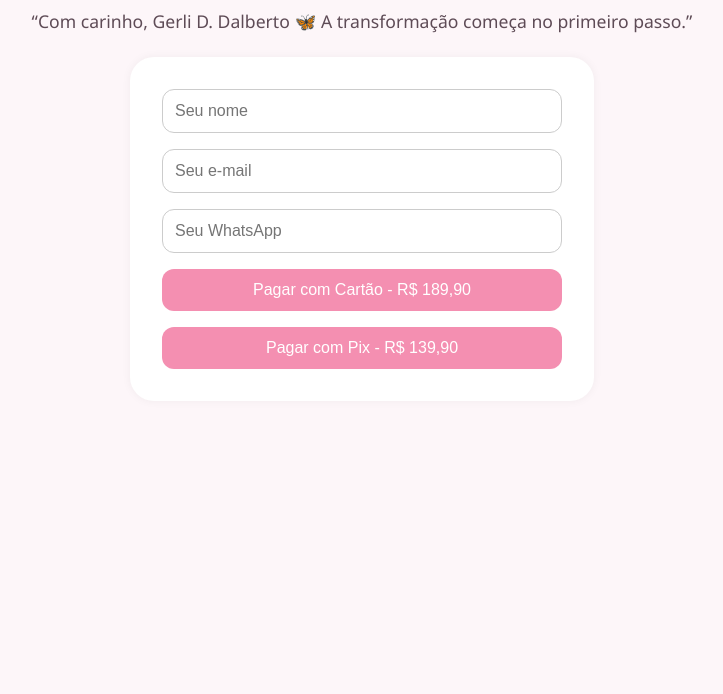
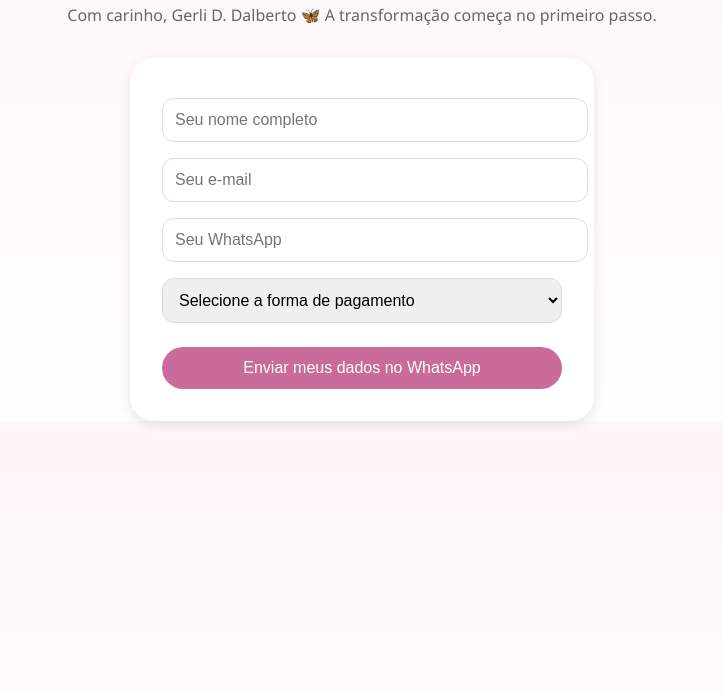
Before and after one commit to danillo212/conto-terapia-, a plain HTML site: page index.html in a window 1280 px wide. Shown: the part 106-800 px from the top of the page, without its empty margins (278-1001 px from the left). Drawn offline with Linux system fonts and the light colour scheme.

Commit message:
Update index.html

```diff
--- a/index.html
+++ b/index.html
@@ -2,149 +2,169 @@
 <html lang="pt-BR">
 <head>
   <meta charset="UTF-8" />
-  <meta name="viewport" content="width=device-width, initial-scale=1.0"/>
-  <title>Checkout Contoterapia</title>
+  <meta name="viewport" content="width=device-width, initial-scale=1.0" />
+  <title>Checkout Terapêutico - Contoterapia</title>
   <style>
     body {
       font-family: 'Segoe UI', sans-serif;
-      background: #fdf6f9;
-      color: #5e4b56;
+      background: linear-gradient(to bottom, #fff6f9, #fefefe);
+      color: #444;
+      margin: 0;
+      padding: 0;
+      text-align: center;
+    }
+
+    header {
+      padding: 2rem 1rem 1rem;
+      animation: fadeInDown 1s ease-out;
+    }
+
+    header h1 {
+      font-size: 1.8rem;
+      color: #c96c9c;
+    }
+
+    header p {
+      font-size: 1rem;
+      color: #666;
+      margin-top: 0.5rem;
+    }
+
+    form {
+      max-width: 400px;
+      margin: 0 auto;
+      background: #fff;
+      padding: 2rem;
+      border-radius: 1.5rem;
+      box-shadow: 0 4px 12px rgba(0, 0, 0, 0.1);
+      animation: fadeIn 1.2s ease-in-out;
+    }
+
+    input, select {
+      width: 100%;
+      padding: 0.75rem;
+      margin: 0.5rem 0;
+      border: 1px solid #ddd;
+      border-radius: 0.75rem;
+      font-size: 1rem;
+    }
+
+    button {
+      padding: 0.75rem;
+      width: 100%;
+      margin-top: 1rem;
+      border: none;
+      border-radius: 2rem;
+      background-color: #c96c9c;
+      color: white;
+      font-size: 1rem;
+      cursor: pointer;
+      transition: background 0.3s ease;
+    }
+
+    button:hover {
+      background-color: #a74f7f;
+    }
+
+    .pix-box {
+      display: none;
+      flex-direction: column;
+      align-items: center;
+      margin-top: 1.5rem;
+      animation: fadeIn 0.6s ease-in;
+    }
+
+    .pix-card {
+      background: #fff0f5;
+      padding: 1.5rem;
+      border-radius: 1.5rem;
+      box-shadow: 0 0 10px rgba(255,192,203,0.2);
       display: flex;
       flex-direction: column;
       align-items: center;
-      padding: 2rem;
-      animation: fadeIn 1.2s ease-in;
+      gap: 0.75rem;
+      text-align: center;
+      max-width: 350px;
+      width: 100%;
     }
-    h1, h2 {
-      text-align: center;
+
+    .qr {
+      width: 180px;
+      height: 180px;
     }
-    h1 {
-      font-size: 1.6rem;
-      margin-bottom: 0.5rem;
-    }
-    h2 {
-      font-weight: normal;
-      font-size: 1.1rem;
-      margin-bottom: 1.5rem;
-    }
-    form {
-      display: flex;
-      flex-direction: column;
-      gap: 1rem;
-      width: 100%;
-      max-width: 400px;
-      background: white;
-      padding: 2rem;
-      border-radius: 1.5rem;
-      box-shadow: 0 0 10px rgba(0,0,0,0.05);
-    }
-    input, button, select {
-      padding: 0.75rem;
-      border-radius: 0.75rem;
-      border: 1px solid #ccc;
-      font-size: 1rem;
-    }
-    button {
-      background-color: #f48fb1;
-      color: white;
-      border: none;
-      cursor: pointer;
-      transition: 0.3s;
-    }
-    button:hover {
-      background-color: #ec407a;
-    }
-    #pix-section {
-      display: none;
-      flex-direction: column;
-      align-items: center;
-      gap: 1rem;
-      margin-top: 1rem;
-    }
-    .qr {
-      width: 200px;
-      height: 200px;
-      border: 1px solid #ddd;
-      border-radius: 1rem;
-    }
+
     @keyframes fadeIn {
       from { opacity: 0; transform: translateY(10px); }
+      to { opacity: 1; transform: translateY(0); }
+    }
+
+    @keyframes fadeInDown {
+      from { opacity: 0; transform: translateY(-20px); }
       to { opacity: 1; transform: translateY(0); }
     }
   </style>
 </head>
 <body>
-  <h1>Bem-vinda ao seu momento de cura</h1>
-  <h2>“Com carinho, Gerli D. Dalberto 🦋 A transformação começa no primeiro passo.”</h2>
 
-  <form id="checkout-form">
-    <input type="text" id="name" placeholder="Seu nome" required />
+  <header>
+    <h1>✨ Bem-vinda ao seu momento de cura ✨</h1>
+    <p>Com carinho, Gerli D. Dalberto 🦋 A transformação começa no primeiro passo.</p>
+  </header>
+
+  <form onsubmit="enviarWhatsApp(event)">
+    <input type="text" id="nome" placeholder="Seu nome completo" required />
     <input type="email" id="email" placeholder="Seu e-mail" required />
-    <input type="tel" id="phone" placeholder="Seu WhatsApp" required />
+    <input type="tel" id="telefone" placeholder="Seu WhatsApp" required />
+    <select id="pagamento" onchange="mostrarFormaPagamento()" required>
+      <option value="">Selecione a forma de pagamento</option>
+      <option value="cartao">Cartão de Crédito (R$189,90)</option>
+      <option value="pix">Pix (R$139,90)</option>
+    </select>
 
-    <button type="button" onclick="pagarCartao()">Pagar com Cartão - R$ 189,90</button>
-    <button type="button" onclick="mostrarPix()">Pagar com Pix - R$ 139,90</button>
+    <div id="pix-section" class="pix-box">
+      <h3>✨ Pagamento via Pix ✨</h3>
+      <div class="pix-card">
+        <p>Escaneie o QR Code abaixo:</p>
+        <img id="qr-code" class="qr" src="https://i.ibb.co/W56vncg/pix-gerli.png" alt="QR Code Pix Gerli" />
+        <p>Ou copie a chave Pix:</p>
+        <input type="text" id="pix-code" value="46988252892" readonly onclick="this.select()" />
+        <small>(Clique para copiar)</small>
+      </div>
+    </div>
 
-    <div id="pix-section">
-      <p>Escaneie o QR Code abaixo ou copie a chave Pix:</p>
-      <img id="qr-code" class="qr" src="https://i.ibb.co/W56vncg/pix-gerli.png" alt="QR Code Pix Gerli" />
-      <input type="text" id="pix-code" value="46988252892" readonly />
+    <div id="botao-cartao" style="display:none;">
+      <button type="button" onclick="pagarCartao()">Pagar com Cartão</button>
     </div>
+
+    <button type="submit">Enviar meus dados no WhatsApp</button>
   </form>
 
   <script>
-    const ACCESS_TOKEN = 'APP_USR-2860911244778014-040510-a592d9a7cbef34f72ccf3b8949dec7ca-2367760246';
-
-    function enviarParaWhatsApp(nome, email, telefone, tipo) {
-      const mensagem = `Nova inscrição no Checkout Terapêutico:%0A🧘 Nome: ${nome}%0A📧 Email: ${email}%0A📱 WhatsApp: ${telefone}%0A💳 Método: ${tipo}`;
-      window.open(`https://wa.me/5546988252892?text=${mensagem}`, '_blank');
+    function mostrarFormaPagamento() {
+      const pagamento = document.getElementById('pagamento').value;
+      document.getElementById('pix-section').style.display = pagamento === 'pix' ? 'flex' : 'none';
+      document.getElementById('botao-cartao').style.display = pagamento === 'cartao' ? 'block' : 'none';
     }
 
-    async function pagarCartao() {
-      const nome = document.getElementById('name').value;
-      const email = document.getElementById('email').value;
-      const telefone = document.getElementById('phone').value;
+    function enviarWhatsApp(e) {
+      e.preventDefault();
+      const nome = document.getElementById("nome").value;
+      const email = document.getElementById("email").value;
+      const telefone = document.getElementById("telefone").value;
+      const pagamento = document.getElementById("pagamento").value;
 
-      enviarParaWhatsApp(nome, email, telefone, "Cartão de Crédito");
+      const mensagem = `Olá Gerli! 💖\n\nQuero fazer a contoterapia!\n\nNome: ${nome}\nE-mail: ${email}\nWhatsApp: ${telefone}\nForma de pagamento: ${pagamento.toUpperCase()}`;
+      const url = `https://wa.me/5546988252892?text=${encodeURIComponent(mensagem)}`;
 
-      const preference = await fetch('https://api.mercadopago.com/checkout/preferences', {
-        method: 'POST',
-        headers: {
-          'Content-Type': 'application/json',
-          'Authorization': `Bearer ${ACCESS_TOKEN}`
-        },
-        body: JSON.stringify({
-          items: [{
-            title: '4 Sessões de Contoterapia',
-            quantity: 1,
-            unit_price: 189.90,
-            currency_id: 'BRL'
-          }],
-          back_urls: {
-            success: 'https://www.google.com',
-            failure: 'https://www.google.com'
-          },
-          auto_return: 'approved'
-        })
-      }).then(res => res.json());
-
-      window.location.href = preference.init_point;
+      window.open(url, "_blank");
     }
 
-    function mostrarPix() {
-      const nome = document.getElementById('name').value.trim();
-      const email = document.getElementById('email').value.trim();
-      const telefone = document.getElementById('phone').value.trim();
-
-      if (!nome || !email || !telefone) {
-        alert('Preencha todos os campos antes de continuar.');
-        return;
-      }
-
-      enviarParaWhatsApp(nome, email, telefone, "Pix");
-
-      document.getElementById('pix-section').style.display = 'flex';
+    function pagarCartao() {
+      const preferenceId = "replace_with_your_preference_id"; // ← Substitua aqui se usar checkout básico
+      const linkPagamento = "https://www.mercadopago.com.br/checkout/v1/redirect?pref_id=replace_with_preference_id"; // ou Checkout Pro se tiver
+      window.open(linkPagamento, "_blank");
     }
   </script>
+
 </body>
 </html>
```
